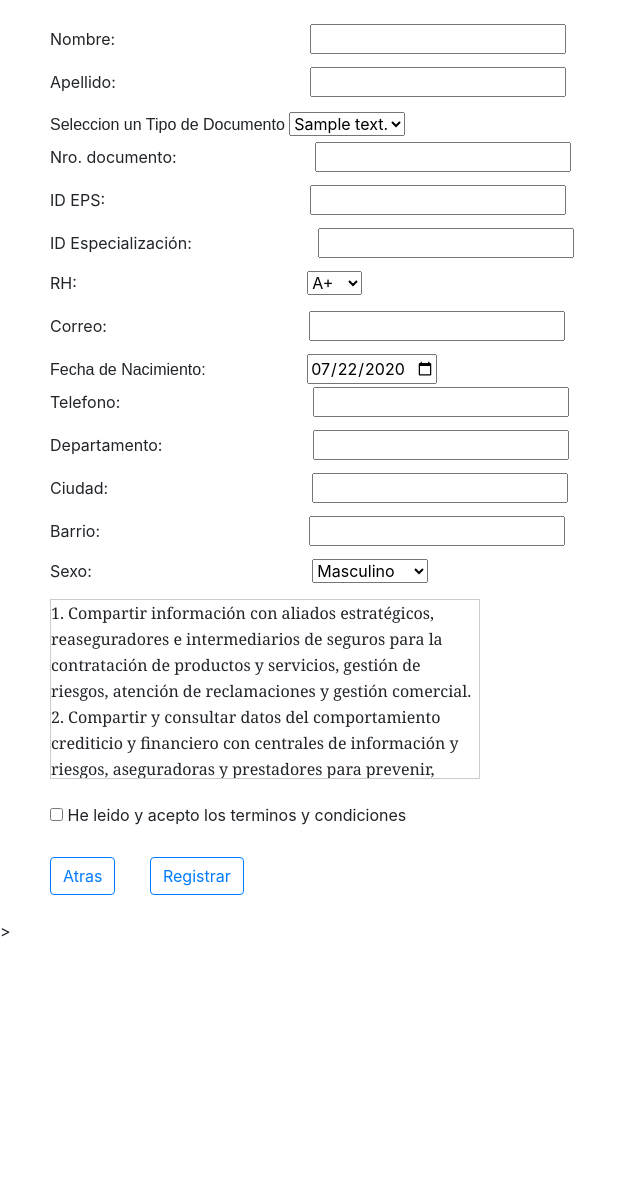
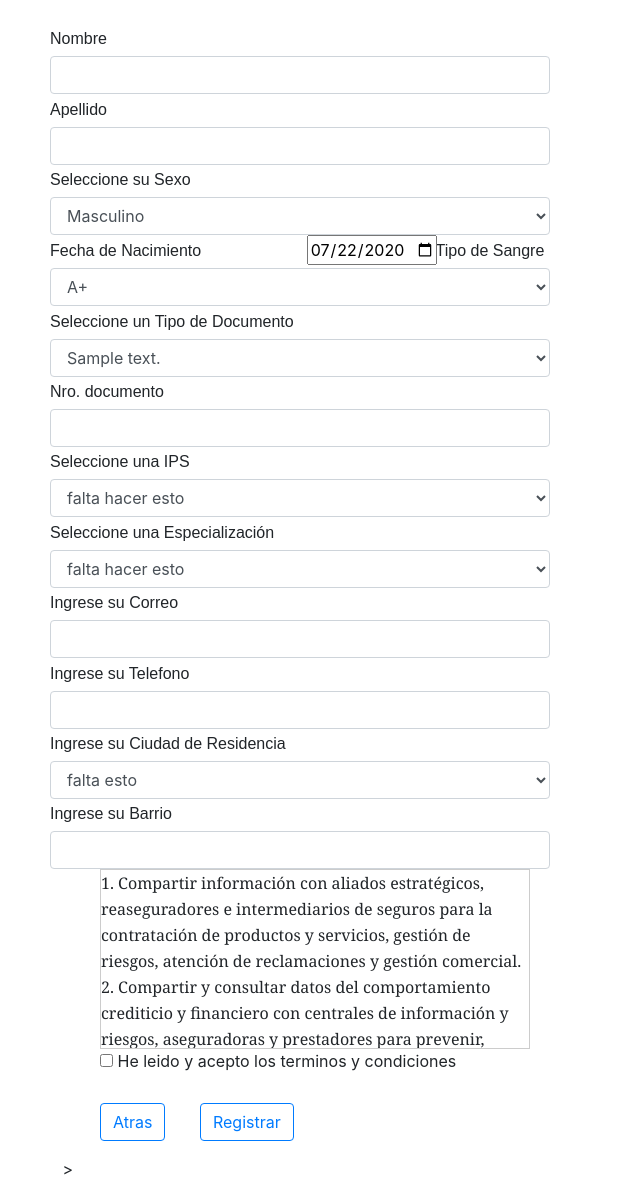
Before and after one commit to icaldasr/GranEscala_grupoA, a Flask app: page /registrarDoctor in a window 1280 px wide. Shown: the part 89-1286 px from the top of the page, without its empty margins (0-640 px from the left). Before the commit the page ends 1026 px from the top, so only its background shows below. Run offline with Flask 2, Linux system fonts and the light colour scheme; the visitor is signed in with stand-in values (Sample User, id 1); tables that the repository leaves empty hold one stand-in row (values such as "Sample post"); some libraries are stand-ins or nearby versions.

Commit message:
correcicion

```diff
--- a/templates/registrardoctor.html
+++ b/templates/registrardoctor.html
@@ -2,7 +2,6 @@
 <html>
 
 <head>
-
   <link rel="stylesheet" href="https://stackpath.bootstrapcdn.com/bootstrap/4.4.1/css/bootstrap.min.css" integrity="sha384-Vkoo8x4CGsO3+Hhxv8T/Q5PaXtkKtu6ug5TOeNV6gBiFeWPGFN9MuhOf23Q9Ifjh" crossorigin="anonymous">
 
   <link rel="stylesheet"  type= "text/css" href= "{{ url_for('static',filename='styles/registrar.css') }}">
@@ -31,78 +30,38 @@
   <meta name="viewport" content="width=device-width, initial-scale=1">
   <link href="bootstrap/css/bootstrap.min.css" rel="stylesheet">
   <link href="CustomStyles.css" rel="stylesheet" />
+</head>
 
-
-
-
-</head>
 <body>
   <title>REGISTRO</title>
-
   <header>
     <nav>
       <ul class="no-lista margen-abajo">
-
         <li class="col-md-6 inline-block espacio-arriba espacio-izq"><h1 align="left"><b><u>Registrar Doctor:</u></b></h1></li>
-
       </ul>
 	  </nav>
   </header>
+    &ensp;
+  <form method="POST">
+    <div class="form-group" style="width: 500px;margin-left: 50px;">
+      <label for="inputEmail4">Nombre</label>
+      <input type="name" name="nombre" class="form-control">
 
-    &ensp;
+      <label for="inputPassword4">Apellido</label>
+      <input type="last name" name="apellido" class="form-control">
 
-  <form method="POST">
-    <div class="agregarEspacioizq " >
+      <label for="exampleFormControlSelect1">Seleccione su Sexo</label>
+      <select name="sex" class="form-control">
+        <option value="Masculino">Masculino</option>
+        <option value="Femenino">Femenino</option>
+        <option value="Transformer">Transformer</option>
+      </select>
 
-      <p class="inline-block">Nombre:</p>
-      <input type="text" name="nombre" class=" center6 inline-block ">
+      <label for="exampleFormControlSelect1">Fecha de Nacimiento</label>
+      <input class="inline-block centerfecha" type="date" id="start" name="fecnac" value="2020-07-22" min="1900-01-01" max="2020-12-31">
 
-    </div>
-
-    <div class="agregarEspacioizq " >
-
-      <p class="inline-block">Apellido:</p>
-      <input type="text" name="apellido" class=" center6 inline-block ">
-
-    </div>
-
-
-    <div class="agregarEspacioizq ">
-      <label for="exampleFormControlSelect1">Seleccion un Tipo de Documento</label>
-        <select name="TD">
-          {% for i in t_d %}
-            <option value={{ i.0 }}>{{ i.0 }}</option>
-          {% endfor %}
-        </select>
-    </div>
-
-
-    <div class="agregarEspacioizq ">
-
-        <p class="inline-block">Nro. documento:</p>
-        <input type="text" name="numeroDocumento" class=" centertipo">
-
-    </div>
-
-
-    <div class="agregarEspacioizq " >
-
-      <p class="inline-block">ID EPS:</p>
-      <input type="text" name="ideps" class=" center8 inline-block ">
-
-    </div>
-
-    <div class="agregarEspacioizq " >
-
-      <p class="inline-block">ID Especialización:</p>
-      <input type="text" name="esp" class=" center4 inline-block ">
-
-    </div>
-
-    <div class="agregarEspacioizq " >
-
-      <p class="inline-block">RH:</p>
-      <select name="RH" class=" espaciorh inline-block  ">
+      <label for="exampleFormControlSelect1">Seleccione el Tipo de Sangre</label>
+      <select name="RH" class="form-control">
         <option value="A+">A+</option>
         <option value="B+">B+</option>
         <option value="O+">O+</option>
@@ -113,72 +72,41 @@
         <option value="O-">O-</option>
       </select>
 
-    </div>
-
-
-    <div class="agregarEspacioizq " >
-
-      <p class="inline-block">Correo:</p>
-      <input type="text" name="correo" class=" centercorreo inline-block ">
-
-    </div>
-
-
-
-    <div class="agregarEspacioizq " >
-
-      <label class="inline-block" for="start">Fecha de Nacimiento:</label>
-
-      <input class="inline-block centerfecha" type="date" id="start" name="fecnac" value="2020-07-22" min="1900-01-01" max="2020-12-31">
-
-    </div>
-
-
-    <div class="agregarEspacioizq " >
-
-      <p class="inline-block">Telefono:</p>
-      <input type="text" name="tel" class=" espacio-telm inline-block ">
-
-    </div>
-
-
-    <div class="agregarEspacioizq">
-        <p class="inline-block">Departamento:</p>
-        <input type="text" name="departamento" class=" espaciodpto inline-block">
-
-    </div>
-
-
-    <div class="agregarEspacioizq">
-        <p class="inline-block">Ciudad:</p>
-        <input type="text" name="ciudad" class=" centerciudad inline-block ">
-
-    </div>
-
-
-    <div class="agregarEspacioizq">
-        <p class="inline-block">Barrio:</p>
-        <input type="text" name="barrio" class=" centerbarrio inline-block ">
-
-    </div>
-
-
-    <div class="agregarEspacioizq " >
-
-      <p class="inline-block">Sexo:</p>
-      <select name="sex" class=" espacio-sexo inline-block  ">
-          <option value="Masculino">Masculino</option>
-          <option value="Femenino">Femenino</option>
-          <option value="Transformer">Transformer</option>
+      <label for="exampleFormControlSelect1">Seleccione un Tipo de Documento</label>
+      <select name="TD" class="form-control">
+        {% for i in t_d %}
+          <option value={{ i.0 }}>{{ i.0 }}</option>
+        {% endfor %}
       </select>
 
-    </div>
+      <label for="inputPassword4">Nro. documento</label>
+      <input type="last name" name="numeroDocumento" class="form-control">
 
+      <label for="exampleFormControlSelect1">Seleccione una IPS</label>
+      <select name="ideps" class="form-control">
+        <option value="falta hacer esto">falta hacer esto</option>
+      </select>
 
+      <label for="exampleFormControlSelect1">Seleccione una Especialización</label>
+      <select name="esp" class="form-control">
+        <option value="falta hacer esto">falta hacer esto</option>
+      </select>
 
+      <label for="exampleFormControlSelect1">Ingrese su Correo</label>
+      <input type="last name" name="correo" class="form-control">
 
+      <label for="exampleFormControlSelect1">Ingrese su Telefono</label>
+      <input type="last name" name="tel" class="form-control">
 
-    <div class="agregarEspacioizq"style="height:180px;width:430px;border:1px solid #ccc;font:16px/26px Georgia, Garamond, Serif;overflow:auto; " align="left" >
+      <label for="exampleFormControlSelect1">Ingrese su Ciudad de Residencia</label>
+      <select name="ciudad" class="form-control">
+        <option value="falta esto">falta esto</option>
+      </select>
+
+      <label for="exampleFormControlSelect1">Ingrese su Barrio</label>
+      <input type="last name" name="barrio" class="form-control">
+
+    <div class="agregarEspacioizq"style="height:180px;width:430px;border:1px solid #ccc;font:16px/26px Georgia, Garamond, Serif;overflow:auto;" align="left" >
 
 1. Compartir información con aliados estratégicos, reaseguradores e intermediarios de seguros para la contratación de productos y servicios, gestión de riesgos, atención de reclamaciones y gestión comercial.
 
@@ -227,30 +155,17 @@ Otras finalidades
 5. Obtener datos sobre la conducción y movilidad para el desarrollo y contratación de productos y servicios, gestión de riesgos, atención de reclamaciones y gestión comercial.
 
   </div>
-
-    &ensp;
-
+  <div class="form-group">
     <div class="agregarEspacioizq">
-
      <input type="checkbox" name="terminos"> He leido y acepto los terminos y condiciones<br>
-
     </div>
 
-
     <div class="agregarEspacioizq espacio-arriba">
-
-
         <a href="/admin"><button type="button" class="btn btn-outline-primary " value="call_flask_funtion">Atras</button></a>
-
         <a href="/Registrar"><button type="submit" class="btn btn-outline-primary espacio-izq" value="call_flask_funtion">Registrar</button></a>
-
     </div>
-
+  </div>
     &ensp;
   </form>>
-
-
-
-
 </body>
 </html>
```
Lines whose indentation alone changed are shown as unchanged.
